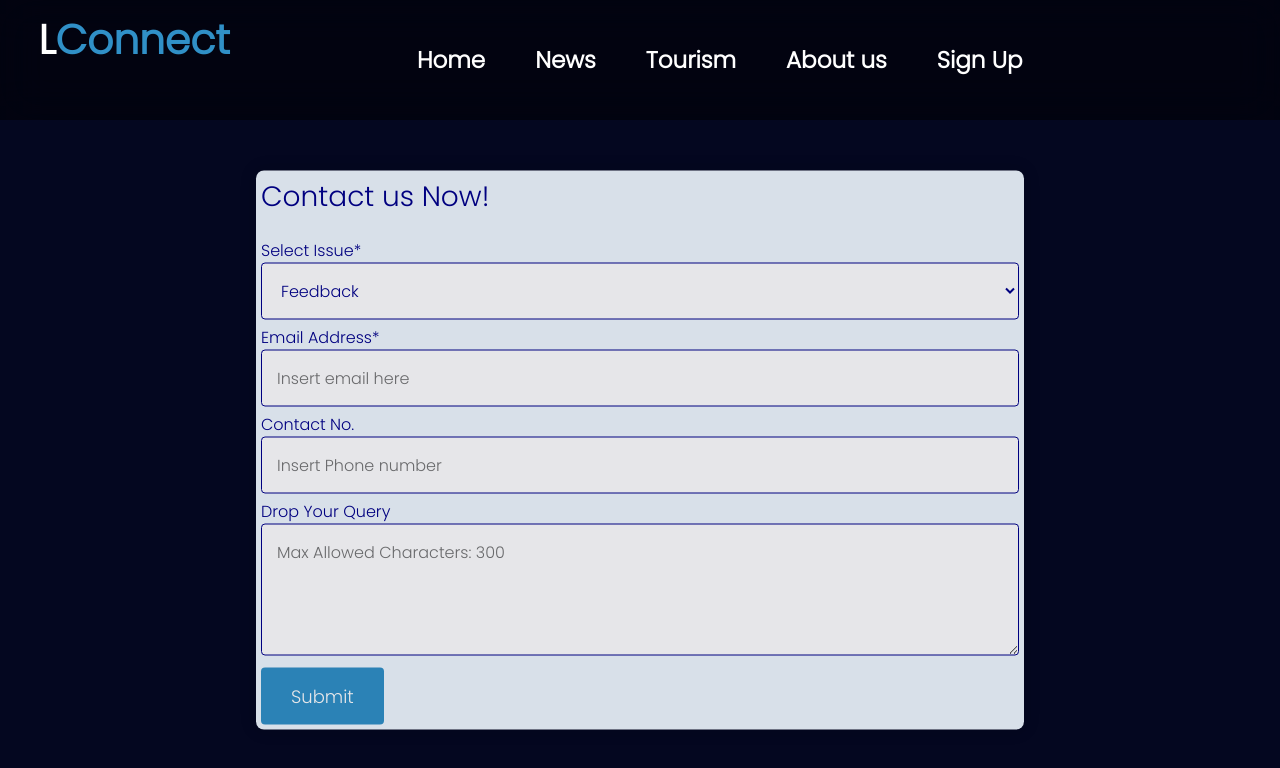
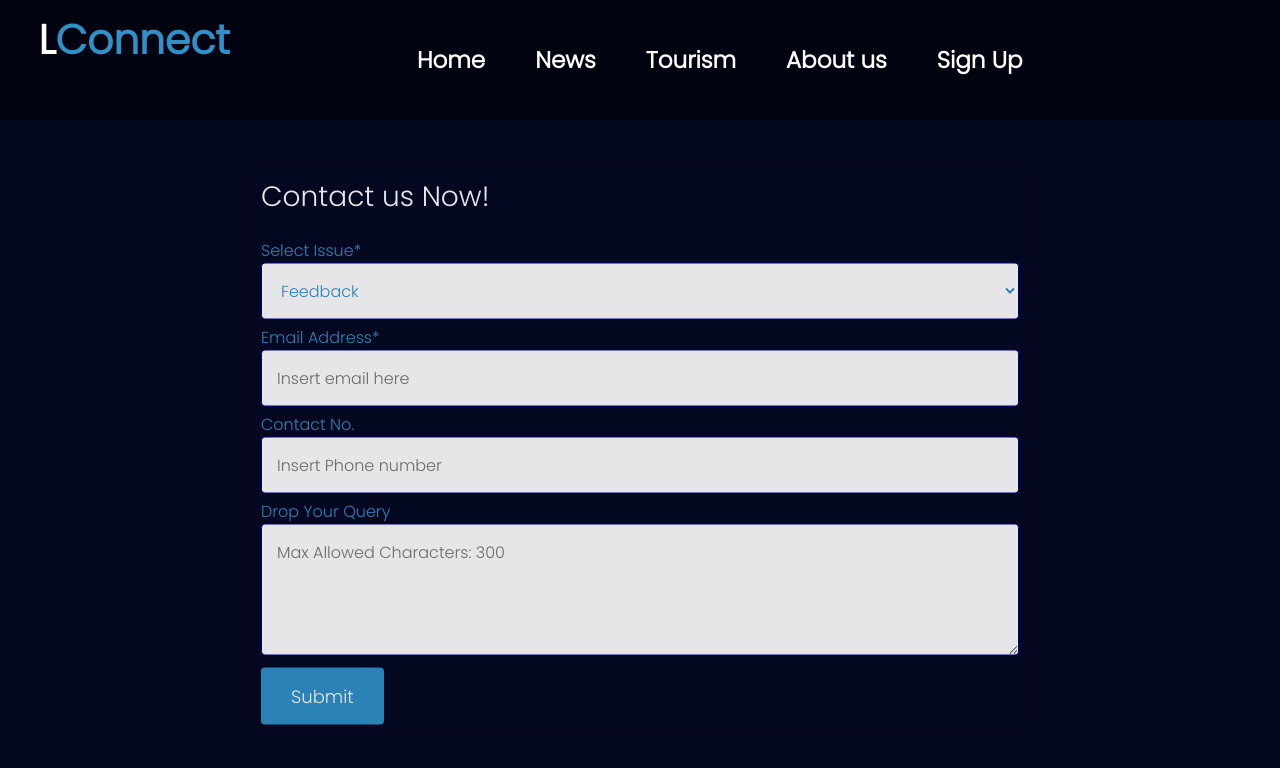
Before and after one commit to Anthony-Al-Lazkani/LebConnectGithub, a React (Create React App) app in the folder Codes-React/lebconnect/: page /ContactUs in a window 1280 px wide. Shown: the top 768 px of the page. Built offline with nearby package versions, Linux system fonts and the light colour scheme.

Commit message:
CSS Fixes

```diff
--- a/Codes-React/lebconnect/src/components/pages/contactus.css
+++ b/Codes-React/lebconnect/src/components/pages/contactus.css
@@ -4,7 +4,6 @@
         left: 50%;
         transform: translate(-50%, -50%);
         width: 60%; /* Increase the width */
-        background-color: #f0f8ff;
         padding: 5px; /* Increase the padding */
         border-radius: 8px;
         box-shadow: 0px 0px 15px 5px rgba(0, 0, 0, 0.1);
@@ -15,13 +14,13 @@
 
   .text-2xl {
     font-size: 28px; /* Increase the font size */
-    color: #00008b;
+    color: #fff;
     margin-bottom: 20px;
   }
 
   .text-sm {
     font-size: 16px; /* Increase the font size */
-    color: #00008b;
+    color: #3090C7;
     margin-bottom: 5px;
   }
 
@@ -55,3 +54,6 @@
   form button:hover {
     background-color: #1e31ff;
   }
+  p{
+    color: #3090C7;
+  }
```
